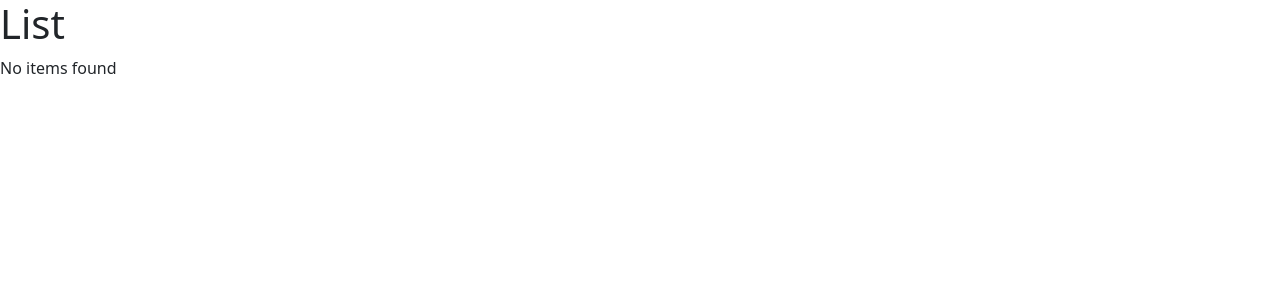
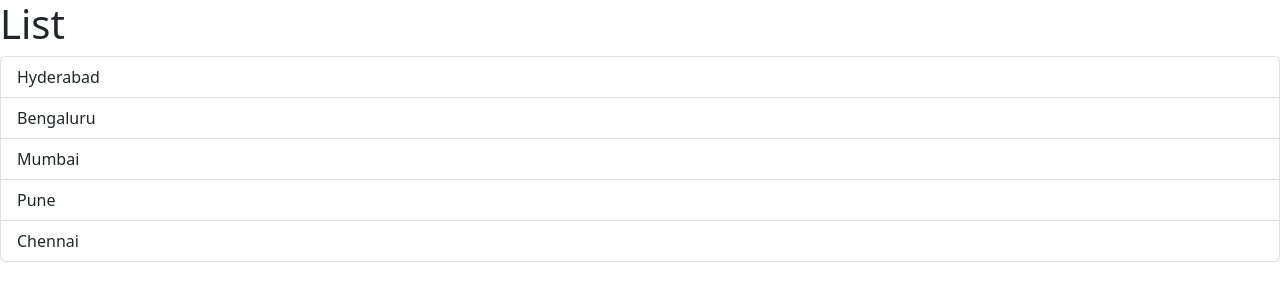
Before and after one commit to krishnapraneethp/react-app, a React (Vite) app: page / in a window 1280 px wide. Shown: the top 300 px of the page. Built offline with nearby package versions, Linux system fonts and the light colour scheme.

Commit message:
Handling Events

```diff
--- a/src/components/ListGroup.tsx
+++ b/src/components/ListGroup.tsx
@@ -1,32 +1,18 @@
+import { MouseEvent } from "react";
+
 function ListGroup() {
   let items = ["Hyderabad", "Bengaluru", "Mumbai", "Pune", "Chennai"];
-  items = [];
 
-  const ifMessage = () => {
-    if (items.length == 0)
-      return (
-        <>
-          <h1>List</h1>
-          <p>No items found</p>
-        </>
-      );
-  };
-
-  const ternarymessage = items.length == 0 ? <p>No items found</p> : null;
-
-  const funcMessage = (message: string) => {
-    return items.length == 0 ? <p>{message}</p> : null;
-  };
-
-  const condMessage = items.length == 0 && <p>No items found</p>;
+  const handleClick = (event: MouseEvent) => console.log(event);
 
   return (
     <>
       <h1>List</h1>
       <ul className="list-group">
-        {condMessage}
-        {items.map((item) => (
-          <li key={item}>{item}</li>
+        {items.map((item, _index) => (
+          <li className="list-group-item" key={item} onClick={handleClick}>
+            {item}
+          </li>
         ))}
       </ul>
     </>
```
